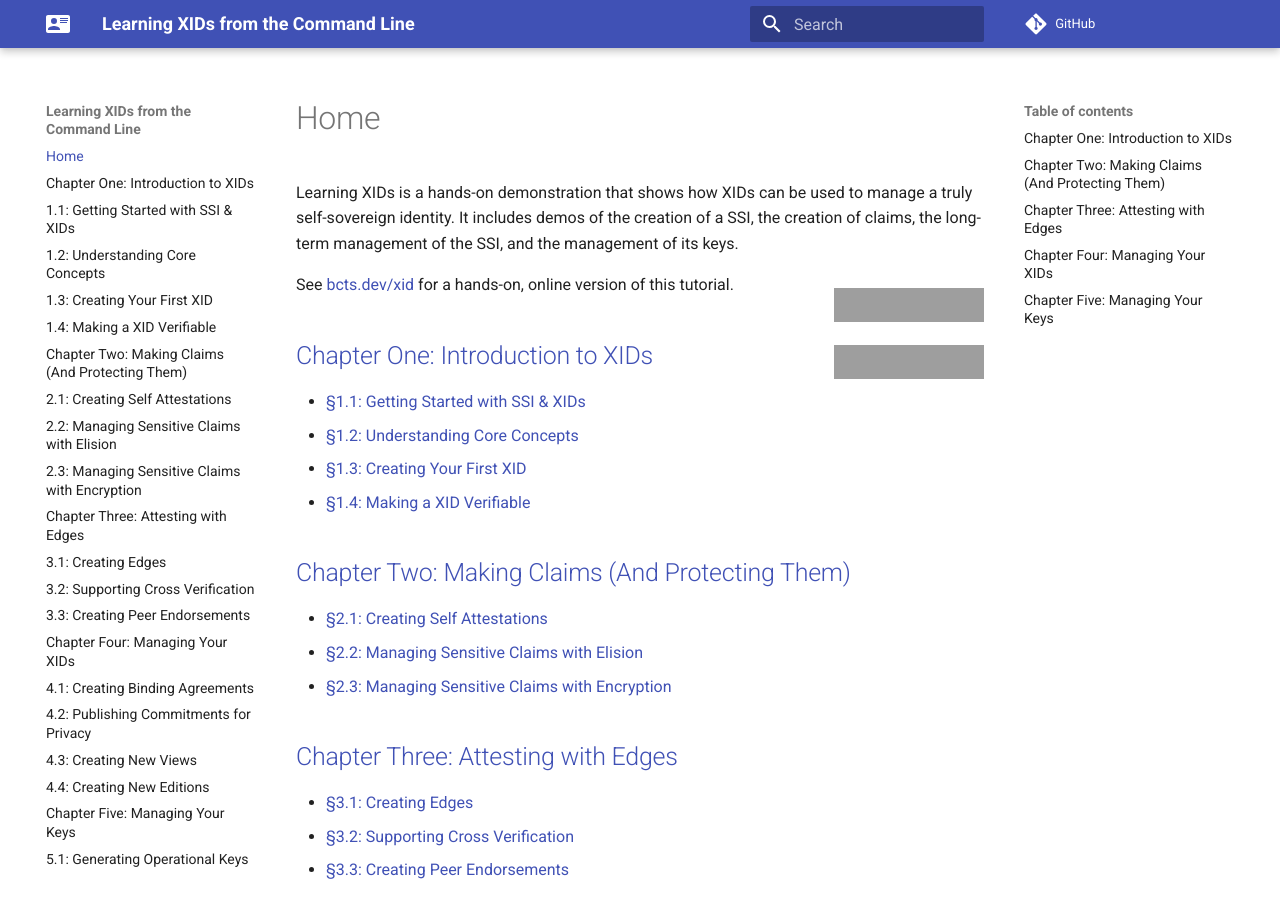
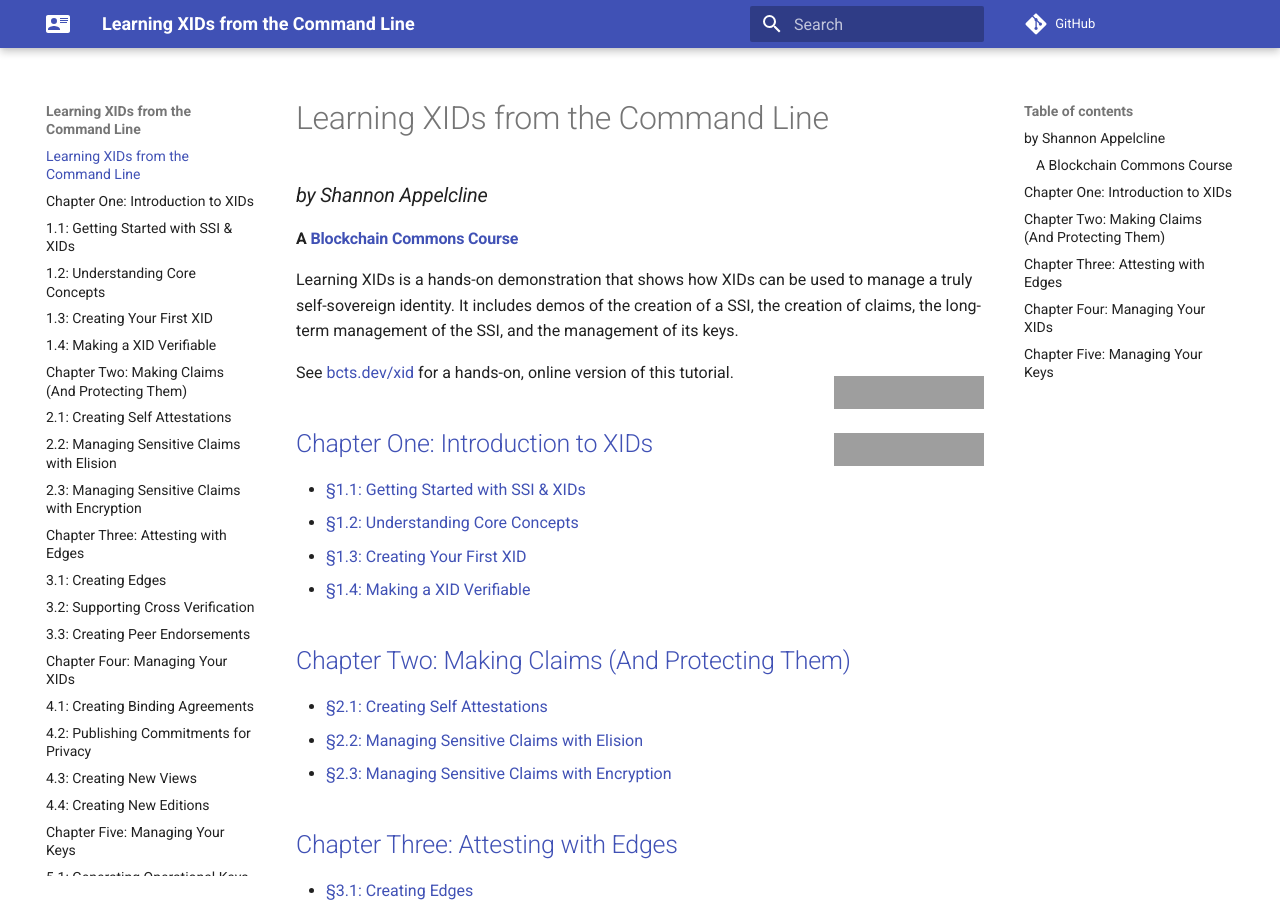
Before and after one commit to BlockchainCommons/XID-Quickstart, an MkDocs documentation site: the page built from docs/index.md, in a window 1280 px wide and 900 px high, cut to the strip 0-900 px from the top of the window. Built offline with MkDocs 1.6.1 and Material for MkDocs 9.7.7, drawn with Linux system fonts in a browser that asks for light colours; comment, search, counter and statistics services are not loaded; grey boxes are pictures that could not be loaded.

Commit message:
added header

```diff
--- a/docs/index.md
+++ b/docs/index.md
@@ -1,3 +1,7 @@
+# Learning XIDs from the Command Line
+### _by Shannon Appelcline_
+#### A [Blockchain Commons Course](https://developer.blockchaincommons.com/courses/)
+
 Learning XIDs is a hands-on demonstration that shows how XIDs can be
 used to manage a truly self-sovereign identity. It includes demos of
 the creation of a SSI, the creation of claims, the long-term
```
